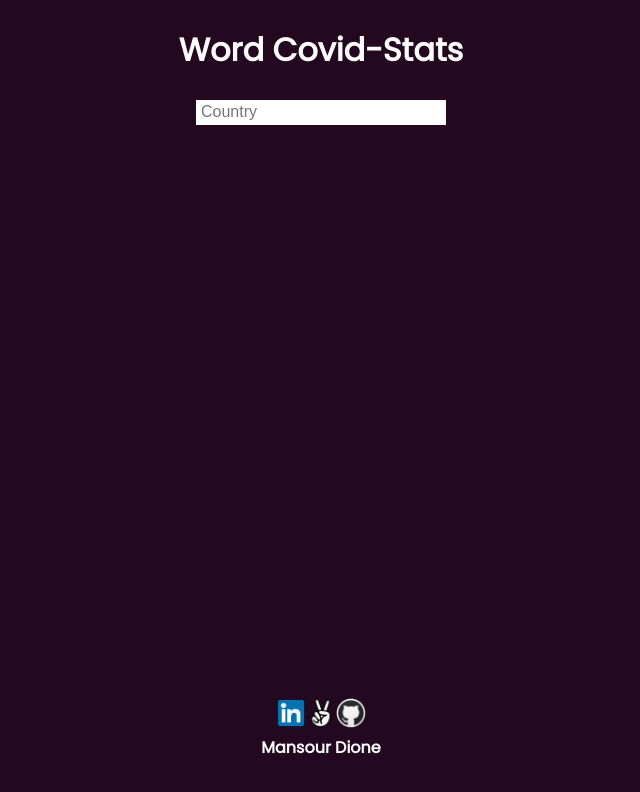
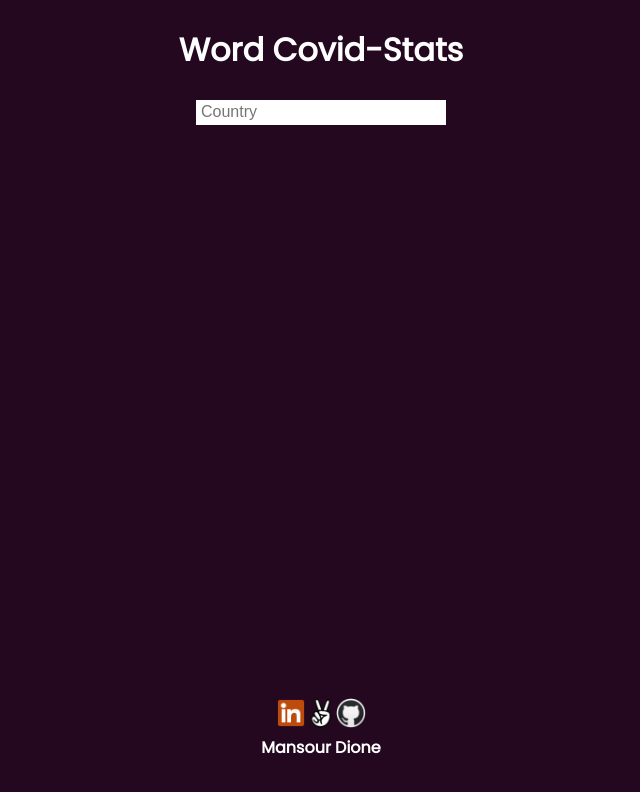
Before and after one commit to soura934/covidworlddamage, a website built with webpack: page index.html in a window 1280 px wide. In both pictures the pointer is over the picture 610 px from the left and 713 px from the top of the page. Shown: the whole page, without its empty margins (319-959 px from the left). Built offline with nearby package versions, Linux system fonts and the light colour scheme; no server answers.

Commit message:
add css to personal sites

```diff
--- a/src/styles/main.css
+++ b/src/styles/main.css
@@ -95,7 +95,7 @@ footer {
 .personal-sites a img {
     width: 30px;
 }
-.personal-div a img:hover {
+.personal-sites a img:hover {
     filter: hue-rotate(180deg);
 }
 .personal-sites {
```
